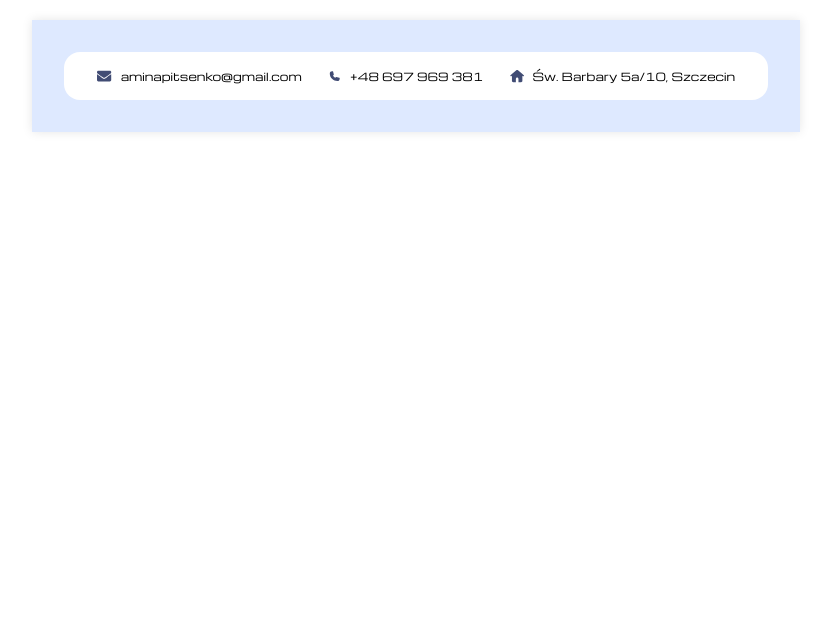
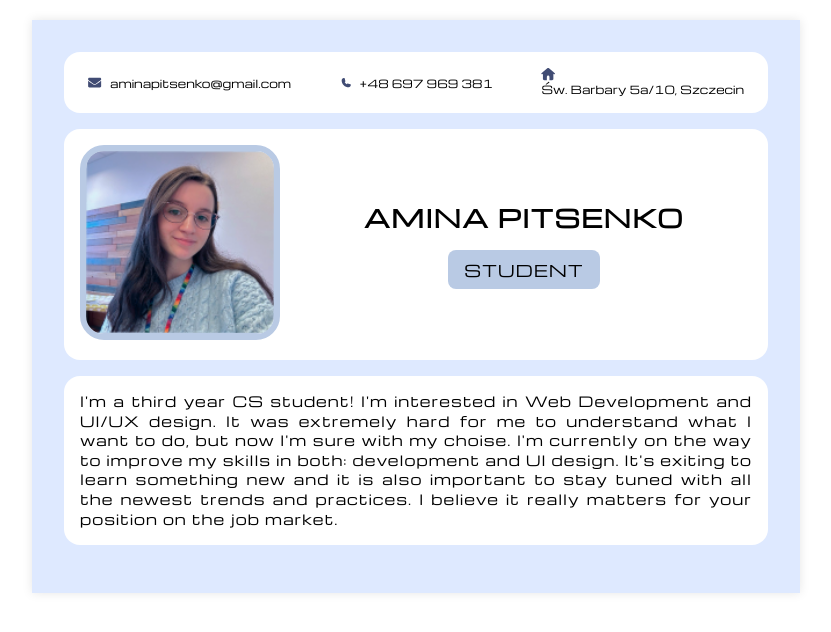
Before and after one commit to AminaPitsenko/homepage, a plain HTML site: page index.html in a window 1280 px wide. Shown: the whole page, without its empty margins (224-1055 px from the left). Drawn offline with nearby package versions, Linux system fonts and the light colour scheme.

Commit message:
Header section filled with img and other content. Intro section added.

```diff
--- a/index.html
+++ b/index.html
@@ -9,32 +9,83 @@
 	<body>
 		<div class="main">
 			<section class="contact-info">
-            <p class="mail">
+				<div class="mail">
 					<div class="icon-box">
-                  <svg xmlns="http://www.w3.org/2000/svg" width="15" height="12" viewBox="0 0 15 12" fill="none">
-                  <path d="M13.9429 4.28107C14.0511 4.19502 14.2121 4.27552 14.2121 4.41154V10.0881C14.2121 10.8236 13.6153 11.4204 12.8797 11.4204H1.33239C0.596798 11.4204 0 10.8236 0 10.0881V4.41431C0 4.27552 0.158221 4.1978 0.269253 4.28385C0.891033 4.76684 1.71545 5.38029 4.54677 7.43716C5.13246 7.86464 6.12065 8.764 7.10606 8.75845C8.09702 8.76677 9.10464 7.84798 9.66813 7.43716C12.4994 5.38029 13.3211 4.76406 13.9429 4.28107ZM7.10606 7.86741C7.75005 7.87852 8.67717 7.05688 9.1435 6.71823C12.827 4.04513 13.1073 3.81196 13.9567 3.14577C14.1177 3.02086 14.2121 2.82655 14.2121 2.62114V2.09374C14.2121 1.35815 13.6153 0.761353 12.8797 0.761353H1.33239C0.596798 0.761353 0 1.35815 0 2.09374V2.62114C0 2.82655 0.0943773 3.01808 0.255374 3.14577C1.10477 3.80919 1.38513 4.04513 5.06862 6.71823C5.53495 7.05688 6.46207 7.87852 7.10606 7.86741Z" fill="#414C74"/>
+						<svg
+							xmlns="http://www.w3.org/2000/svg"
+							width="15"
+							height="12"
+							viewBox="0 0 15 12"
+							fill="none"
+						>
+							<path
+								d="M13.9429 4.28107C14.0511 4.19502 14.2121 4.27552 14.2121 4.41154V10.0881C14.2121 10.8236 13.6153 11.4204 12.8797 11.4204H1.33239C0.596798 11.4204 0 10.8236 0 10.0881V4.41431C0 4.27552 0.158221 4.1978 0.269253 4.28385C0.891033 4.76684 1.71545 5.38029 4.54677 7.43716C5.13246 7.86464 6.12065 8.764 7.10606 8.75845C8.09702 8.76677 9.10464 7.84798 9.66813 7.43716C12.4994 5.38029 13.3211 4.76406 13.9429 4.28107ZM7.10606 7.86741C7.75005 7.87852 8.67717 7.05688 9.1435 6.71823C12.827 4.04513 13.1073 3.81196 13.9567 3.14577C14.1177 3.02086 14.2121 2.82655 14.2121 2.62114V2.09374C14.2121 1.35815 13.6153 0.761353 12.8797 0.761353H1.33239C0.596798 0.761353 0 1.35815 0 2.09374V2.62114C0 2.82655 0.0943773 3.01808 0.255374 3.14577C1.10477 3.80919 1.38513 4.04513 5.06862 6.71823C5.53495 7.05688 6.46207 7.87852 7.10606 7.86741Z"
+								fill="#414C74"
+							/>
 						</svg>
 					</div>
 					<a href="mailto:aminapitsenko@gmail.com">
-                  aminapitsenko@gmail.com</a>
-            </p>
-            <p class="phoneNum">
+						aminapitsenko@gmail.com</a
+					>
+				</div>
+
+				<div class="phoneNum">
 					<div class="icon-box">
-                  <svg xmlns="http://www.w3.org/2000/svg" width="13" height="13" viewBox="0 0 13 13" fill="none">
-                  <path d="M9.42979 11.0465C7.40657 11.0439 5.46696 10.239 4.03633 8.80834C2.60569 7.37771 1.80081 5.4381 1.79819 3.41488C1.79819 2.8103 2.03836 2.23048 2.46586 1.80298C2.89336 1.37548 3.47318 1.13531 4.07776 1.13531C4.20578 1.13434 4.33359 1.14595 4.45934 1.17C4.5809 1.18799 4.70041 1.21787 4.81614 1.2592C4.89753 1.28776 4.97006 1.33707 5.02656 1.40225C5.08305 1.46744 5.12155 1.54624 5.13825 1.63087L5.81717 4.60422C5.83547 4.68493 5.83326 4.76894 5.81076 4.84857C5.78825 4.92821 5.74616 5.00094 5.68832 5.06014C5.6239 5.12951 5.61894 5.13447 5.00941 5.45163C5.49753 6.52246 6.35396 7.3824 7.42278 7.87491C7.74489 7.26042 7.74985 7.25546 7.81922 7.19104C7.87842 7.1332 7.95115 7.09111 8.03079 7.0686C8.11042 7.0461 8.19443 7.04389 8.27514 7.06219L11.2485 7.74111C11.3304 7.76011 11.4061 7.79965 11.4686 7.85601C11.531 7.91236 11.578 7.98367 11.6053 8.06322C11.6471 8.18085 11.6786 8.30189 11.6994 8.42498C11.7194 8.54953 11.7293 8.67547 11.7292 8.8016C11.72 9.4036 11.4731 9.97753 11.0423 10.3981C10.6115 10.8187 10.0318 11.0518 9.42979 11.0465Z" fill="#414C74"/>
+						<svg
+							xmlns="http://www.w3.org/2000/svg"
+							width="13"
+							height="13"
+							viewBox="0 0 13 13"
+							fill="none"
+						>
+							<path
+								d="M9.42979 11.0465C7.40657 11.0439 5.46696 10.239 4.03633 8.80834C2.60569 7.37771 1.80081 5.4381 1.79819 3.41488C1.79819 2.8103 2.03836 2.23048 2.46586 1.80298C2.89336 1.37548 3.47318 1.13531 4.07776 1.13531C4.20578 1.13434 4.33359 1.14595 4.45934 1.17C4.5809 1.18799 4.70041 1.21787 4.81614 1.2592C4.89753 1.28776 4.97006 1.33707 5.02656 1.40225C5.08305 1.46744 5.12155 1.54624 5.13825 1.63087L5.81717 4.60422C5.83547 4.68493 5.83326 4.76894 5.81076 4.84857C5.78825 4.92821 5.74616 5.00094 5.68832 5.06014C5.6239 5.12951 5.61894 5.13447 5.00941 5.45163C5.49753 6.52246 6.35396 7.3824 7.42278 7.87491C7.74489 7.26042 7.74985 7.25546 7.81922 7.19104C7.87842 7.1332 7.95115 7.09111 8.03079 7.0686C8.11042 7.0461 8.19443 7.04389 8.27514 7.06219L11.2485 7.74111C11.3304 7.76011 11.4061 7.79965 11.4686 7.85601C11.531 7.91236 11.578 7.98367 11.6053 8.06322C11.6471 8.18085 11.6786 8.30189 11.6994 8.42498C11.7194 8.54953 11.7293 8.67547 11.7292 8.8016C11.72 9.4036 11.4731 9.97753 11.0423 10.3981C10.6115 10.8187 10.0318 11.0518 9.42979 11.0465Z"
+								fill="#414C74"
+							/>
 						</svg>
-               </div>+48 697 969 381</p>
-            <p class="address">
+					</div>
+					+48 697 969 381
+				</div>
+				<div class="address">
 					<div class="icon-box">
-                     <svg xmlns="http://www.w3.org/2000/svg" width="14" height="13" viewBox="0 0 14 13" fill="none">
-                     <path fill-rule="evenodd" clip-rule="evenodd" d="M6.3069 0.314178C6.54322 0.111445 6.84427 0 7.15559 0C7.46691 0 7.76796 0.111445 8.00427 0.314178L12.1343 3.85471L13.7554 5.15226C13.8222 5.20577 13.8779 5.27194 13.9192 5.34697C13.9605 5.42201 13.9866 5.50444 13.996 5.58957C14.0055 5.6747 13.9981 5.76085 13.9742 5.84312C13.9504 5.92538 13.9106 6.00214 13.8571 6.06901C13.8036 6.13589 13.7374 6.19157 13.6624 6.23287C13.5874 6.27417 13.505 6.30029 13.4199 6.30974C13.3348 6.31918 13.2487 6.31177 13.1664 6.28792C13.0842 6.26407 13.0075 6.22425 12.9406 6.17073L12.3702 5.71431V10.8778C12.3702 11.2236 12.2329 11.5553 11.9884 11.7999C11.7439 12.0444 11.4123 12.1818 11.0666 12.1818H8.45925V8.92165C8.45925 8.5758 8.3219 8.2441 8.07742 7.99954C7.83293 7.75498 7.50134 7.61759 7.15559 7.61759C6.80984 7.61759 6.47824 7.75498 6.23376 7.99954C5.98928 8.2441 5.85193 8.5758 5.85193 8.92165V12.1818H3.2446C2.89884 12.1818 2.56725 12.0444 2.32277 11.7999C2.07828 11.5553 1.94093 11.2236 1.94093 10.8778V5.71366L1.37058 6.17008C1.30418 6.2268 1.22707 6.26959 1.14382 6.29592C1.06057 6.32225 0.972877 6.33158 0.885952 6.32336C0.799026 6.31514 0.714638 6.28954 0.637796 6.24807C0.560953 6.20659 0.493223 6.1501 0.438626 6.08194C0.384029 6.01379 0.343677 5.93535 0.319966 5.85129C0.296256 5.76724 0.289669 5.67927 0.300597 5.59262C0.311525 5.50596 0.339746 5.42239 0.383584 5.34686C0.427421 5.27132 0.485983 5.20537 0.555792 5.15291L2.1769 3.85536L6.3069 0.314178Z" fill="#414C74"/>
+						<svg
+							xmlns="http://www.w3.org/2000/svg"
+							width="14"
+							height="13"
+							viewBox="0 0 14 13"
+							fill="none"
+						>
+							<path
+								fill-rule="evenodd"
+								clip-rule="evenodd"
+								d="M6.3069 0.314178C6.54322 0.111445 6.84427 0 7.15559 0C7.46691 0 7.76796 0.111445 8.00427 0.314178L12.1343 3.85471L13.7554 5.15226C13.8222 5.20577 13.8779 5.27194 13.9192 5.34697C13.9605 5.42201 13.9866 5.50444 13.996 5.58957C14.0055 5.6747 13.9981 5.76085 13.9742 5.84312C13.9504 5.92538 13.9106 6.00214 13.8571 6.06901C13.8036 6.13589 13.7374 6.19157 13.6624 6.23287C13.5874 6.27417 13.505 6.30029 13.4199 6.30974C13.3348 6.31918 13.2487 6.31177 13.1664 6.28792C13.0842 6.26407 13.0075 6.22425 12.9406 6.17073L12.3702 5.71431V10.8778C12.3702 11.2236 12.2329 11.5553 11.9884 11.7999C11.7439 12.0444 11.4123 12.1818 11.0666 12.1818H8.45925V8.92165C8.45925 8.5758 8.3219 8.2441 8.07742 7.99954C7.83293 7.75498 7.50134 7.61759 7.15559 7.61759C6.80984 7.61759 6.47824 7.75498 6.23376 7.99954C5.98928 8.2441 5.85193 8.5758 5.85193 8.92165V12.1818H3.2446C2.89884 12.1818 2.56725 12.0444 2.32277 11.7999C2.07828 11.5553 1.94093 11.2236 1.94093 10.8778V5.71366L1.37058 6.17008C1.30418 6.2268 1.22707 6.26959 1.14382 6.29592C1.06057 6.32225 0.972877 6.33158 0.885952 6.32336C0.799026 6.31514 0.714638 6.28954 0.637796 6.24807C0.560953 6.20659 0.493223 6.1501 0.438626 6.08194C0.384029 6.01379 0.343677 5.93535 0.319966 5.85129C0.296256 5.76724 0.289669 5.67927 0.300597 5.59262C0.311525 5.50596 0.339746 5.42239 0.383584 5.34686C0.427421 5.27132 0.485983 5.20537 0.555792 5.15291L2.1769 3.85536L6.3069 0.314178Z"
+								fill="#414C74"
+							/>
 						</svg>
 					</div>
 					Św. Barbary 5a/10, Szczecin
-            </p>
+				</div>
 			</section>
 
-			<section class="headerBox"></section>
+			<section class="headerBox">
+				<div class="imageBox">
+					<img src="assets/avatar.jpg" alt="" srcset="" />
+				</div>
+				<div class="sidePanel">
+					<h1>Amina Pitsenko</h1>
+					<p class="subtitle">Student</p>
+				</div>
+			</section>
+
+			<div class="intro">
+				I'm a third year CS student! I'm interested in Web Development and
+				UI/UX design. It was extremely hard for me to understand what I want
+				to do, but now I'm sure with my choise. I'm currently on the way to
+				improve my skills in both: development and UI design. It's exiting
+				to learn something new and it is also important to stay tuned with
+				all the newest trends and practices. I believe it really matters for
+				your position on the job market.
+			</div>
 
 			<section class="content"></section>
 		</div>
--- a/style.css
+++ b/style.css
@@ -12,10 +12,13 @@ body {
 	background-color: #fff;
 }
 
-.main{
-   background-color: #DEE9FF;
+.main {
+	background-color: #dee9ff;
 	width: 60vw;
+	display: flex;
+	flex-direction: column;
 	margin: 20px auto;
+	gap: 16px;
 	padding: 32px;
 	height: max-content;
 	box-shadow: 0 0 10px rgba(0, 0, 0, 0.1);
@@ -29,6 +32,15 @@ body {
 	padding: 16px 24px;
 	border-radius: 16px;
 	font-size: 11px;
+}
+
+.mail,
+.phoneNum,
+.adress {
+	display: flex;
+	justify-content: center;
+	align-items: center;
+	gap: 8px;
 }
 
 .mail svg {
@@ -46,8 +58,9 @@ body {
 	height: 12px;
 }
 
-.icon-box{
+.icon-box {
 	height: 100%;
+	width: max-content;
 	display: flex;
 	justify-content: center;
 	align-items: center;
@@ -56,5 +69,64 @@ body {
 a {
 	text-decoration: none;
 	color: black;
+}
 
+.headerBox {
+	display: flex;
+	padding: 16px;
+	background-color: white;
+	align-items: flex-start;
+	gap: 16px;
+	align-self: stretch;
+	border-radius: 16px;
 }
+
+.imageBox img {
+	width: 200px;
+	height: 195px;
+	border: 6px solid #b9cae4;
+	box-shadow: 0px 0px 0px 10px #b9cae4 inset;
+	border-radius: 24px;
+}
+
+.imageBox {
+	height: max-content;
+	width: max-content;
+}
+
+.sidePanel {
+	display: flex;
+	flex-direction: column;
+	justify-content: center;
+	align-items: center;
+	gap: 16px;
+	flex: 1 0 0;
+	align-self: stretch;
+}
+
+.sidePanel h1 {
+	letter-spacing: 1.478px;
+	text-transform: uppercase;
+}
+
+.subtitle {
+	display: flex;
+	padding: 8px 16px;
+	justify-content: center;
+	align-items: center;
+
+	border-radius: 8px;
+	letter-spacing: 1px;
+	text-transform: uppercase;
+	background: #b9cae4;
+}
+
+.intro {
+	background-color: white;
+	padding: 16px;
+	border-radius: 16px;
+	text-align: justify;
+	font-size: 14px;
+	letter-spacing: 1px;
+	line-height: 140%;
+}
```
Also changed, not shown: assets/avatar.jpg (added). Lines whose indentation alone changed are shown as unchanged.
